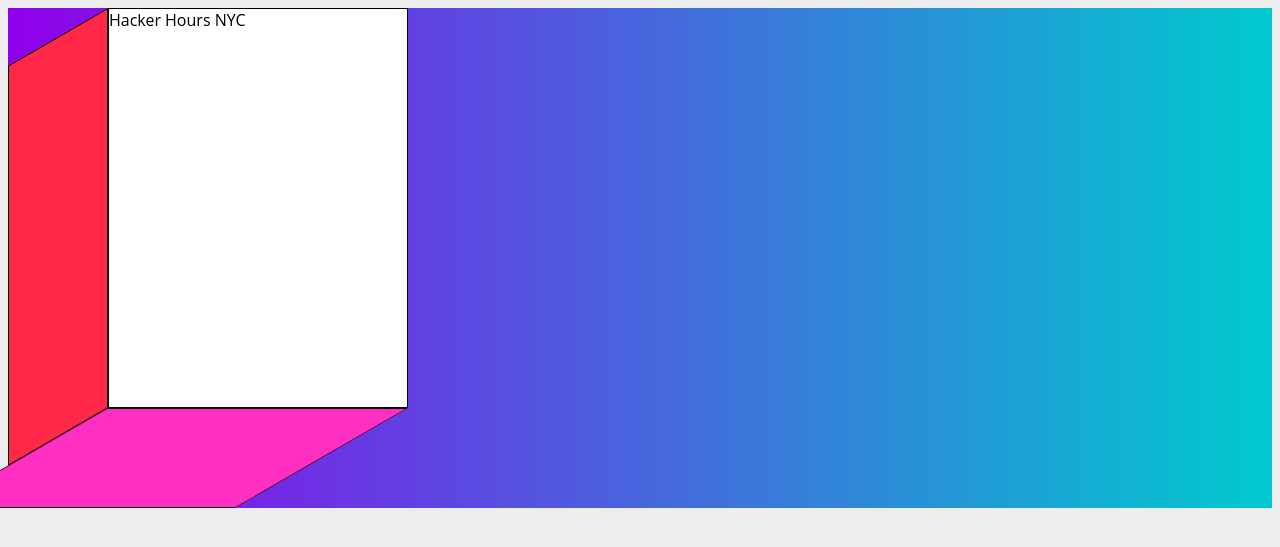
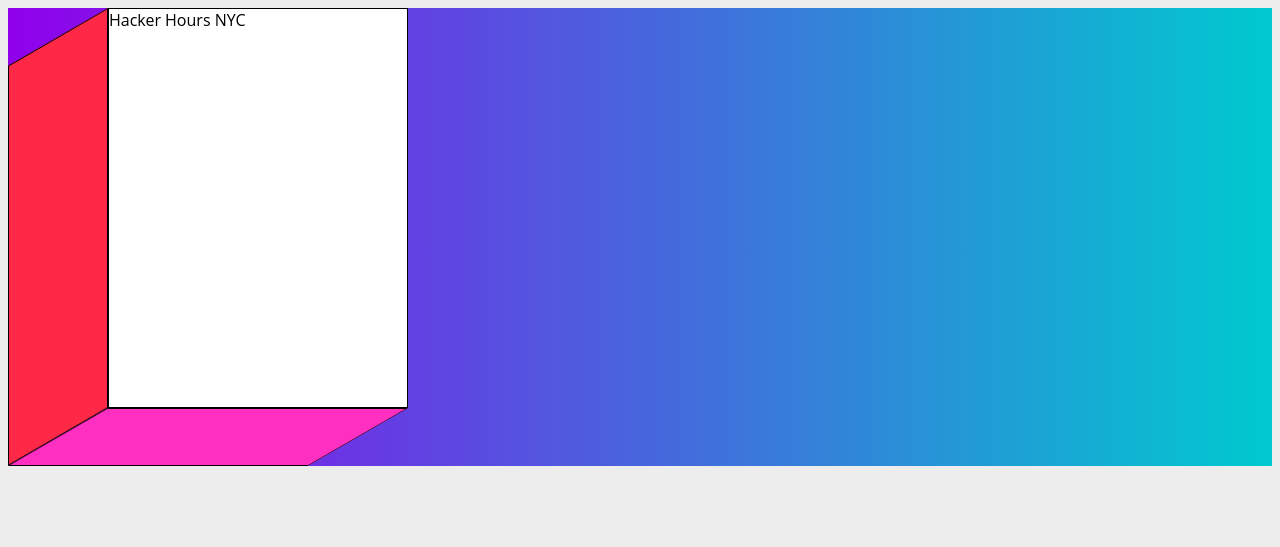
Before and after one commit to HackerHours/hackerhours.org, a Jekyll site: the page logo.html, which Jekyll copies as it is, in a window 1280 px wide. Shown: the top 547 px of the page. Built offline with Jekyll 4.4.1, drawn with Linux system fonts in a browser that asks for light colours.

Commit message:
scale the height of the bottom face dynamically

```diff
--- a/_sass/logo.scss
+++ b/_sass/logo.scss
@@ -1,14 +1,17 @@
+@import "trig";
+
 .logo {
   .background {
     background: linear-gradient(90deg, #9000eb, #00cacf);
   }
 
   $left-skew: -30deg;
+  $left-width: 100px;
 
   .foreground {
     display: grid;
-    grid-template-columns: 100px 300px;
-    grid-template-rows: 400px 100px;
+    grid-template-columns: $left-width 300px;
+    grid-template-rows: 400px (tan(abs($left-skew)) * $left-width);
   }
 
   .face {
--- /dev/null
+++ b/_sass/trig.scss
@@ -0,0 +1,61 @@
+// https://codepen.io/NyX/pen/dYvymM
+
+$pi: 3.14159265359;
+$_precision: 10;
+
+@function pow($base, $exp) {
+  $value: $base;
+  @if $exp > 1 {
+    @for $i from 2 through $exp {
+      $value: $value * $base;
+    }
+  }
+  @if $exp < 1 {
+    @for $i from 0 through -$exp {
+      $value: $value / $base;
+    }
+  }
+  @return $value;
+}
+
+@function fact($num) {
+  $fact: 1;
+  @if $num > 0 {
+    @for $i from 1 through $num {
+      $fact: $fact * $i;
+    }
+  }
+  @return $fact;
+}
+
+@function _to_unitless_rad($angle) {
+  @if unit($angle) == "deg" {
+    $angle: $angle / 180deg * $pi;
+  }
+  @if unit($angle) == "rad" {
+    $angle: $angle / 1rad;
+  }
+  @return $angle;
+}
+
+@function sin($angle) {
+  $a: _to_unitless_rad($angle);
+  $sin: $a;
+  @for $n from 1 through $_precision {
+    $sin: $sin + (pow(-1, $n) / fact(2 * $n + 1)) * pow($a, (2 * $n + 1));
+  }
+  @return $sin;
+}
+
+@function cos($angle) {
+  $a: _to_unitless_rad($angle);
+  $cos: 1;
+  @for $n from 1 through $_precision {
+    $cos: $cos + (pow(-1, $n) / fact(2 * $n)) * pow($a, 2 * $n);
+  }
+  @return $cos;
+}
+
+@function tan($angle) {
+  @return sin($angle) / cos($angle);
+}
```
